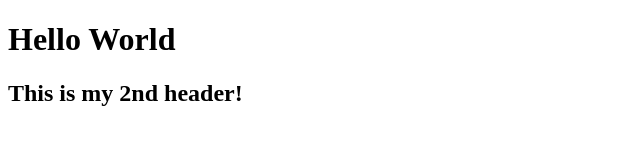
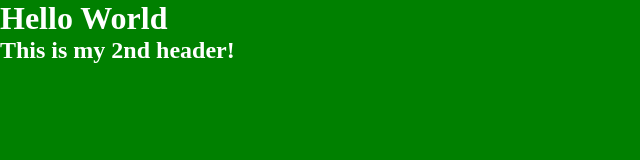
Before and after one commit to aaronjcksn/test-site, a plain HTML site: page index.html in a window 1280 px wide. Shown: the whole page, without its empty margins (0-640 px from the left). Drawn offline with Linux system fonts and the light colour scheme.

Commit message:
Added some color

```diff
--- a/css/styles.css
+++ b/css/styles.css
@@ -1 +1,4 @@
 * 			{ margin: 0; }
+
+html 						{ background: green; }
+h1,h2,h3,h4,h5 				{ color: white; }
--- a/index.html
+++ b/index.html
@@ -2,6 +2,7 @@
 <html lang="en">
 <head>
 	<meta charset="UTF-8">
+	<link rel="stylesheet" href="css/styles.css">
 	<title>Test</title>
 </head>
 <body>
```
